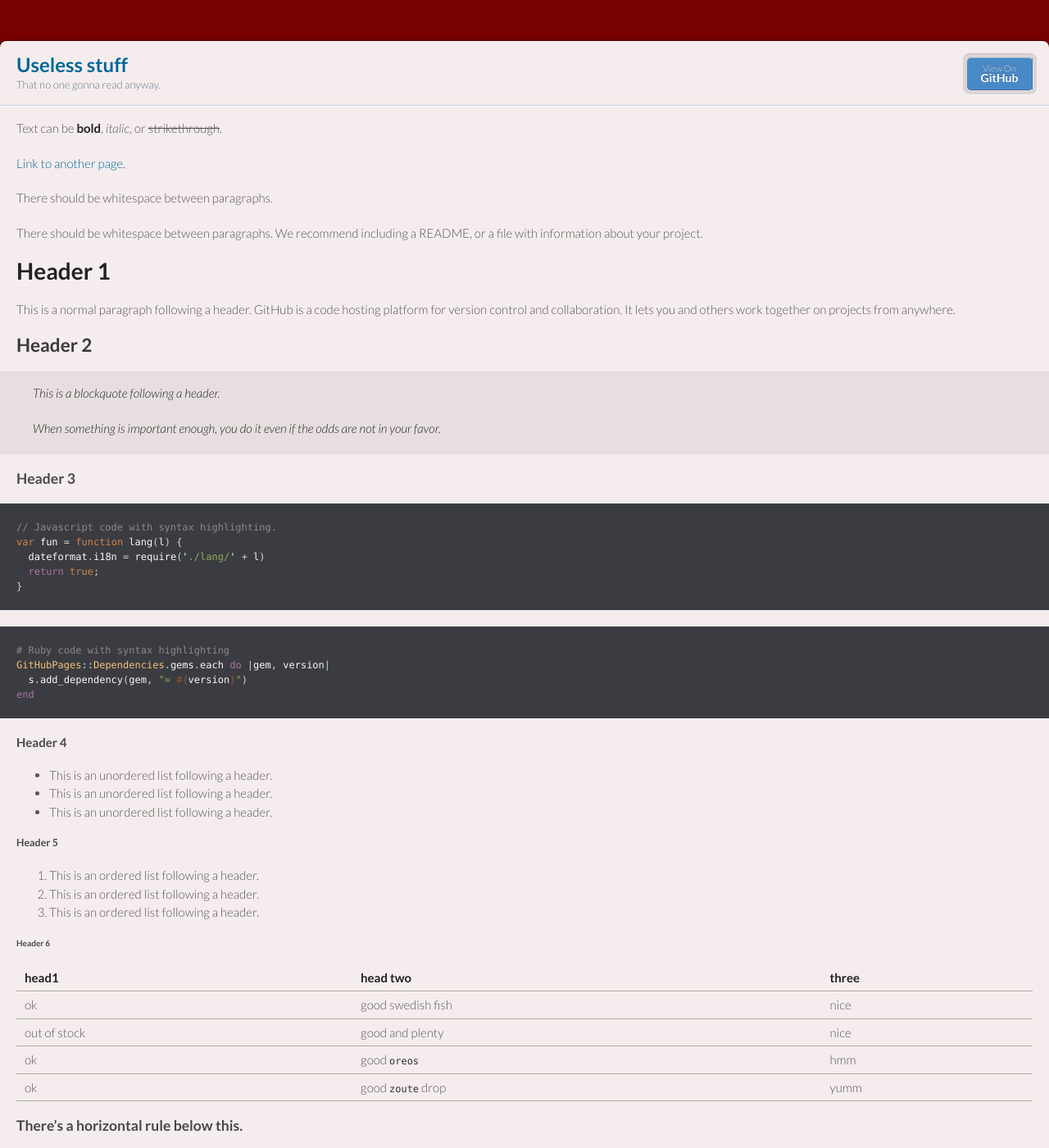
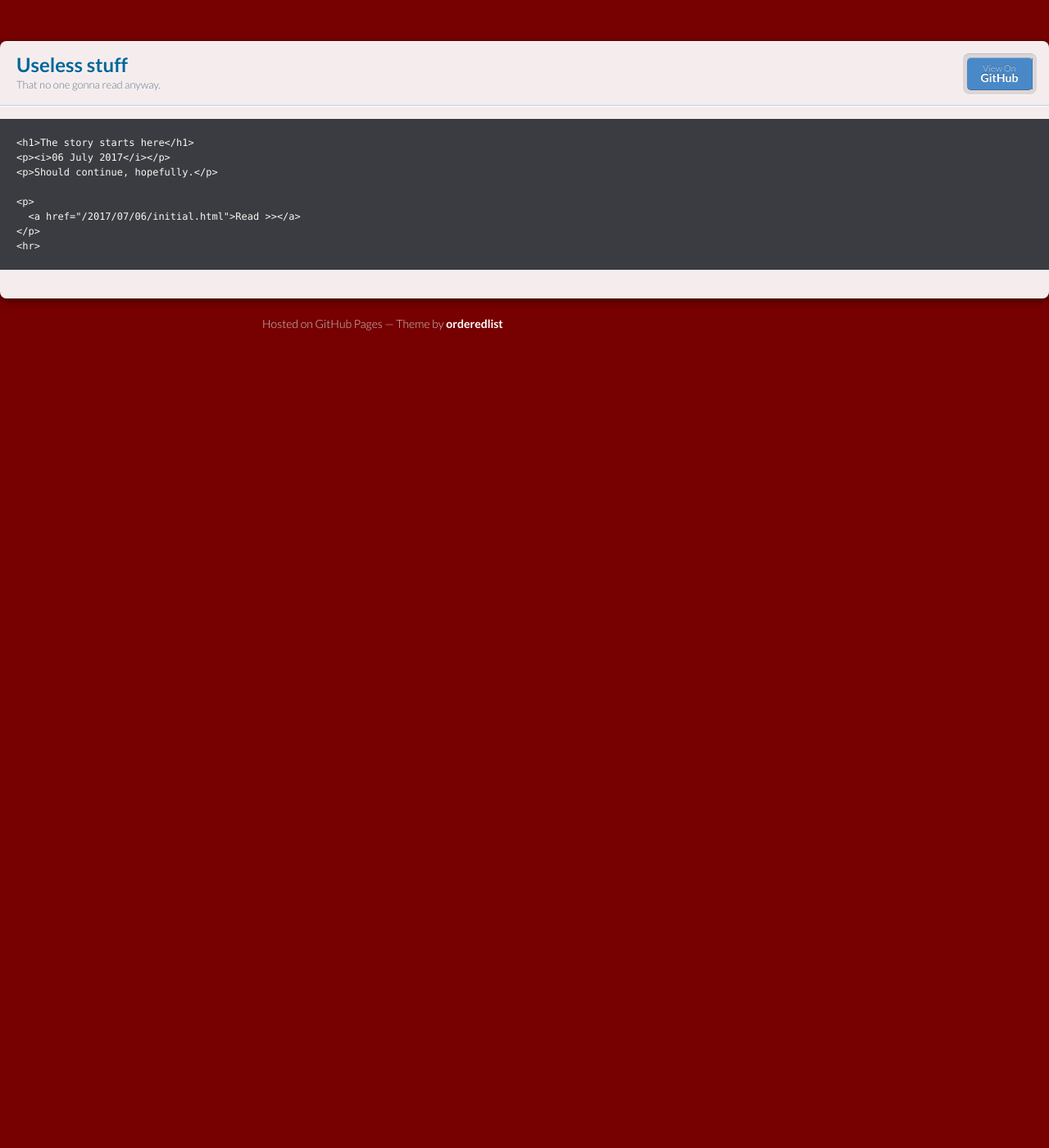
Before and after one commit to snuk182/snuk182.github.io, a Jekyll site: the page built from index.md, in a window 1280 px wide and 1400 px high. Shown: the whole window at 82% size. Built offline with Jekyll 4.4.1, drawn with Linux system fonts in a browser that asks for light colours; some of the changed text lies outside the part shown.

Commit message:
Customization #4?

````diff
--- /dev/null
+++ b/_posts/2017-07-06-initial.md
@@ -0,0 +1,6 @@
+---
+layout: default
+title: The story starts here
+---
+
+Should continue, hopefully.
--- a/index.md
+++ b/index.md
@@ -2,122 +2,12 @@
 layout: default
 ---
 
-Text can be **bold**, _italic_, or ~~strikethrough~~.
-
-[Link to another page](another-page).
-
-There should be whitespace between paragraphs.
-
-There should be whitespace between paragraphs. We recommend including a README, or a file with information about your project.
-
-# [](#header-1)Header 1
-
-This is a normal paragraph following a header. GitHub is a code hosting platform for version control and collaboration. It lets you and others work together on projects from anywhere.
-
-## [](#header-2)Header 2
-
-> This is a blockquote following a header.
->
-> When something is important enough, you do it even if the odds are not in your favor.
-
-### [](#header-3)Header 3
-
-```js
-// Javascript code with syntax highlighting.
-var fun = function lang(l) {
-  dateformat.i18n = require('./lang/' + l)
-  return true;
-}
-```
-
-```ruby
-# Ruby code with syntax highlighting
-GitHubPages::Dependencies.gems.each do |gem, version|
-  s.add_dependency(gem, "= #{version}")
-end
-```
-
-#### [](#header-4)Header 4
-
-*   This is an unordered list following a header.
-*   This is an unordered list following a header.
-*   This is an unordered list following a header.
-
-##### [](#header-5)Header 5
-
-1.  This is an ordered list following a header.
-2.  This is an ordered list following a header.
-3.  This is an ordered list following a header.
-
-###### [](#header-6)Header 6
-
-| head1        | head two          | three |
-|:-------------|:------------------|:------|
-| ok           | good swedish fish | nice  |
-| out of stock | good and plenty   | nice  |
-| ok           | good `oreos`      | hmm   |
-| ok           | good `zoute` drop | yumm  |
-
-### There's a horizontal rule below this.
-
-* * *
-
-### Here is an unordered list:
-
-*   Item foo
-*   Item bar
-*   Item baz
-*   Item zip
-
-### And an ordered list:
-
-1.  Item one
-1.  Item two
-1.  Item three
-1.  Item four
-
-### And a nested list:
-
-- level 1 item
-  - level 2 item
-  - level 2 item
-    - level 3 item
-    - level 3 item
-- level 1 item
-  - level 2 item
-  - level 2 item
-  - level 2 item
-- level 1 item
-  - level 2 item
-  - level 2 item
-- level 1 item
-
-### Small image
-
-![](https://assets-cdn.github.com/images/icons/emoji/octocat.png)
-
-### Large image
-
-![](https://guides.github.com/activities/hello-world/branching.png)
-
-
-### Definition lists can be used with HTML syntax.
-
-<dl>
-<dt>Name</dt>
-<dd>Godzilla</dd>
-<dt>Born</dt>
-<dd>1952</dd>
-<dt>Birthplace</dt>
-<dd>Japan</dd>
-<dt>Color</dt>
-<dd>Green</dd>
-</dl>
-
-```
-Long, single-line code blocks should not wrap. They should horizontally scroll if they are too long. This line should be long enough to demonstrate this.
-```
-
-```
-The final element.
-```
+{% for post in site.posts limit: 10 %}
+	<h1>{{ post.title }}</h1>
+	<p><i>{{ post.date | date_to_long_string }}</i></p>
+	{{ post.excerpt }}
+	<p>
+	  <a href="{{ post.url }}">Read >></a>
+	</p>
+	<hr>
+{% endfor %}
````
